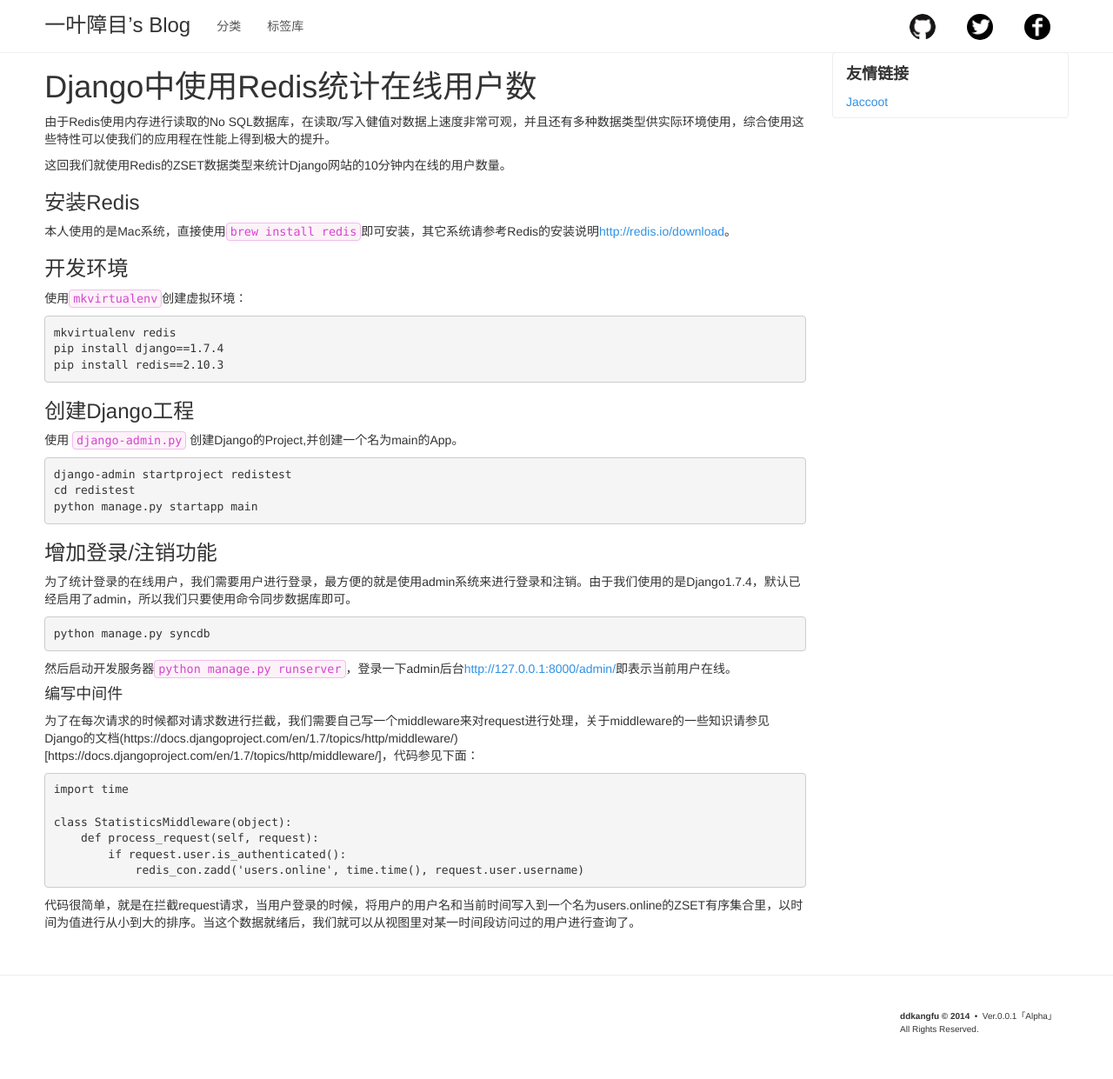
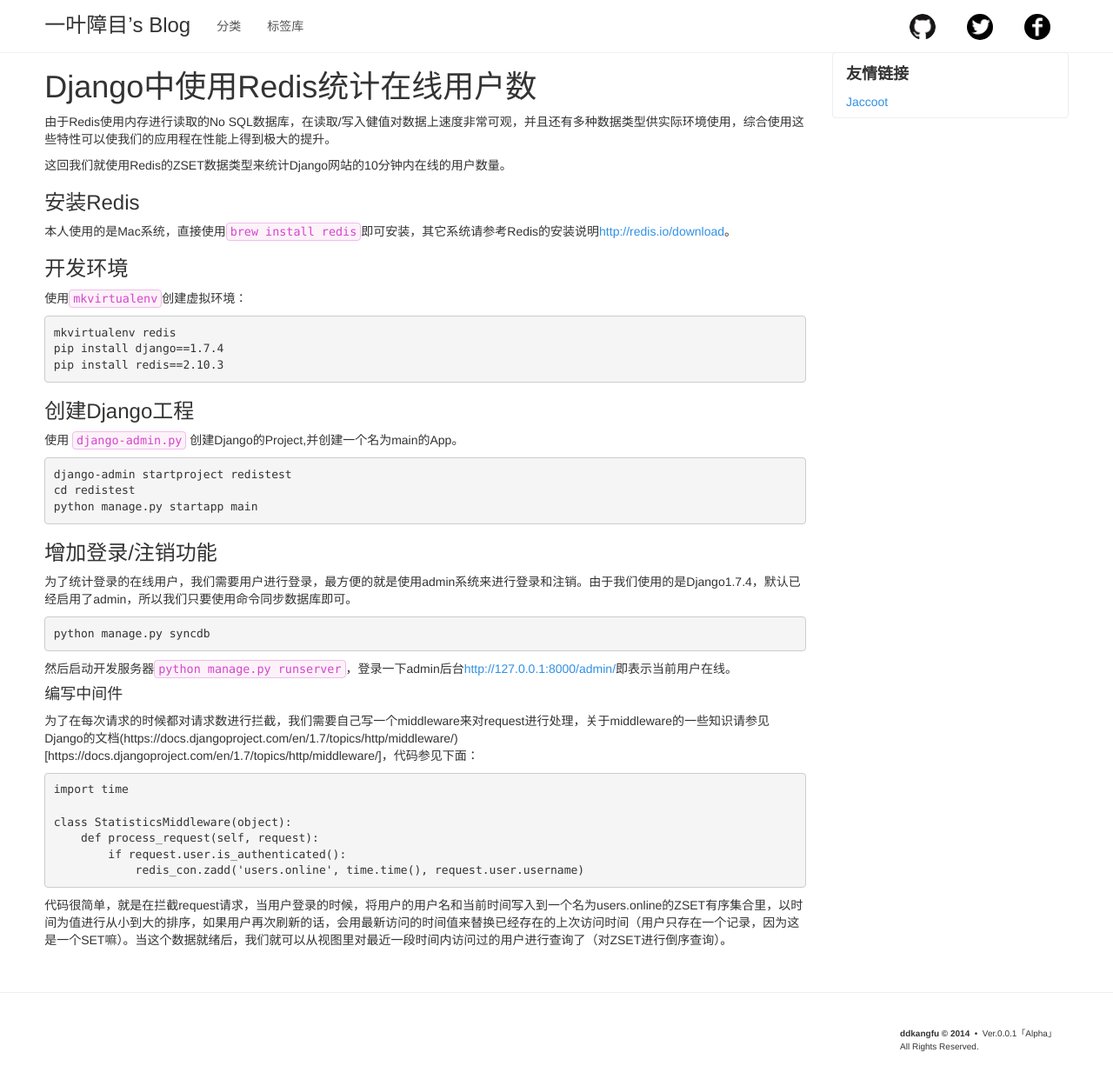
Before and after one commit to ddkangfu/ddkangfu.github.io, a Jekyll site: the page built from _posts/2015-02-10-redis-django-statistics.md, in a window 1280 px wide. Shown: the whole page at 87% size. Built offline with Jekyll 4.4.1, drawn with Linux system fonts in a browser that asks for light colours; some web fonts are replaced; Markdown is read by kramdown in place of the engine named in the settings.

Commit message:
modified: 2012-02-10的文章，增加了ZSET的说明

````diff
--- a/_posts/2015-02-10-redis-django-statistics.md
+++ b/_posts/2015-02-10-redis-django-statistics.md
@@ -58,4 +58,4 @@
             redis_con.zadd('users.online', time.time(), request.user.username)
 ```
 
-代码很简单，就是在拦截request请求，当用户登录的时候，将用户的用户名和当前时间写入到一个名为users.online的ZSET有序集合里，以时间为值进行从小到大的排序。当这个数据就绪后，我们就可以从视图里对某一时间段访问过的用户进行查询了。
+代码很简单，就是在拦截request请求，当用户登录的时候，将用户的用户名和当前时间写入到一个名为users.online的ZSET有序集合里，以时间为值进行从小到大的排序，如果用户再次刷新的话，会用最新访问的时间值来替换已经存在的上次访问时间（用户只存在一个记录，因为这是一个SET嘛）。当这个数据就绪后，我们就可以从视图里对最近一段时间内访问过的用户进行查询了（对ZSET进行倒序查询）。
````
